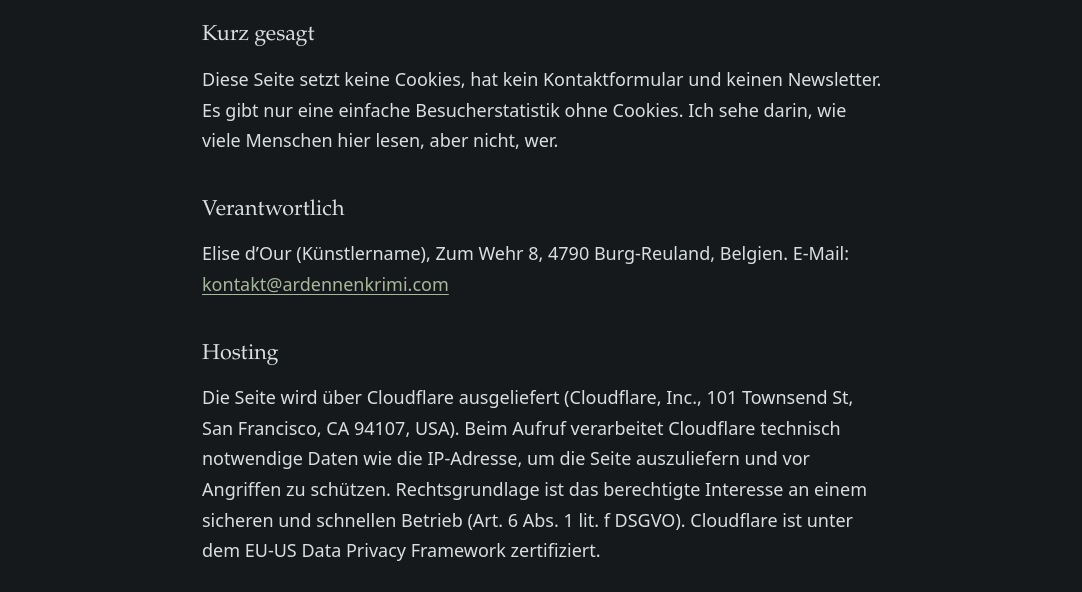
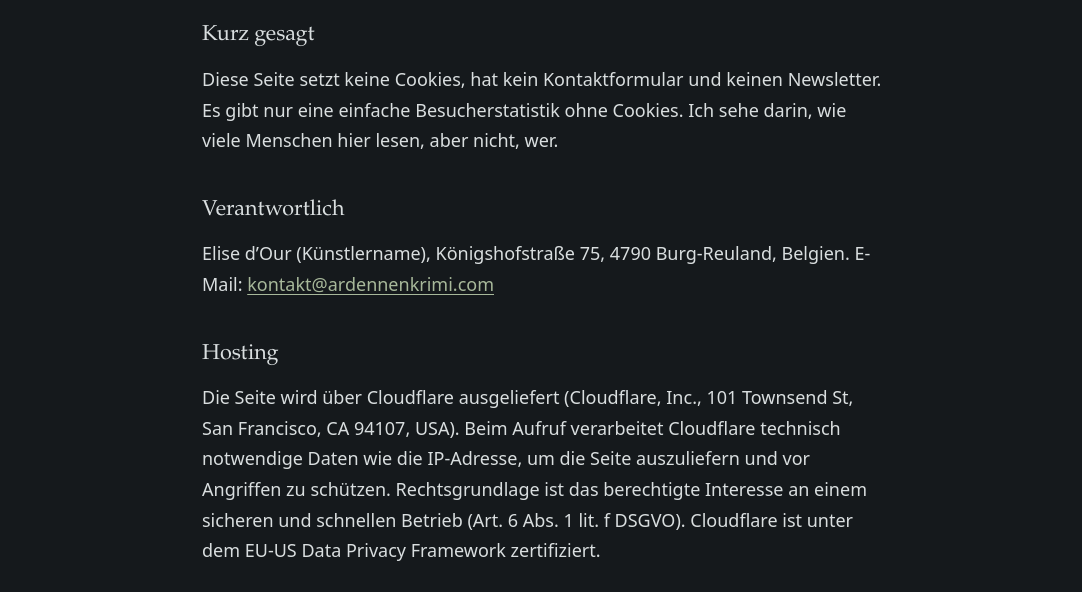
Before and after one commit to ardennenkrimi-ship-it/Ardennenkrimi, a plain HTML site: page datenschutz.html in a window 1280 px wide. Shown: the part 208-800 px from the top of the page, without its empty margins (98-1180 px from the left). Drawn offline with Linux system fonts and the light colour scheme.

Commit message:
Geschäftsadresse statt Privatadresse
Co-Authored-By: Claude Opus 5.5 <noreply@anthropic.com>
Claude-Session: https://claude.ai/code/session_0122zKgE6ZE2CpcMAoZY2iyr

```diff
--- a/datenschutz.html
+++ b/datenschutz.html
@@ -25,7 +25,7 @@
     <h2>Kurz gesagt</h2>
     <p>Diese Seite setzt keine Cookies, hat kein Kontaktformular und keinen Newsletter. Es gibt nur eine einfache Besucherstatistik ohne Cookies. Ich sehe darin, wie viele Menschen hier lesen, aber nicht, wer.</p>
     <h2>Verantwortlich</h2>
-    <p>Elise d’Our (Künstlername), Zum Wehr 8, 4790 Burg-Reuland, Belgien. E-Mail: <a href="mailto:kontakt@ardennenkrimi.com">kontakt@ardennenkrimi.com</a></p>
+    <p>Elise d’Our (Künstlername), Königshofstraße 75, 4790 Burg-Reuland, Belgien. E-Mail: <a href="mailto:kontakt@ardennenkrimi.com">kontakt@ardennenkrimi.com</a></p>
     <h2>Hosting</h2>
     <p>Die Seite wird über Cloudflare ausgeliefert (Cloudflare, Inc., 101 Townsend St, San Francisco, CA 94107, USA). Beim Aufruf verarbeitet Cloudflare technisch notwendige Daten wie die IP-Adresse, um die Seite auszuliefern und vor Angriffen zu schützen. Rechtsgrundlage ist das berechtigte Interesse an einem sicheren und schnellen Betrieb (Art. 6 Abs. 1 lit. f DSGVO). Cloudflare ist unter dem EU-US Data Privacy Framework zertifiziert.</p>
     <h2>Schriften und externe Inhalte</h2>
```
Also changed, not shown: impressum.html (+1 -1 lines).
